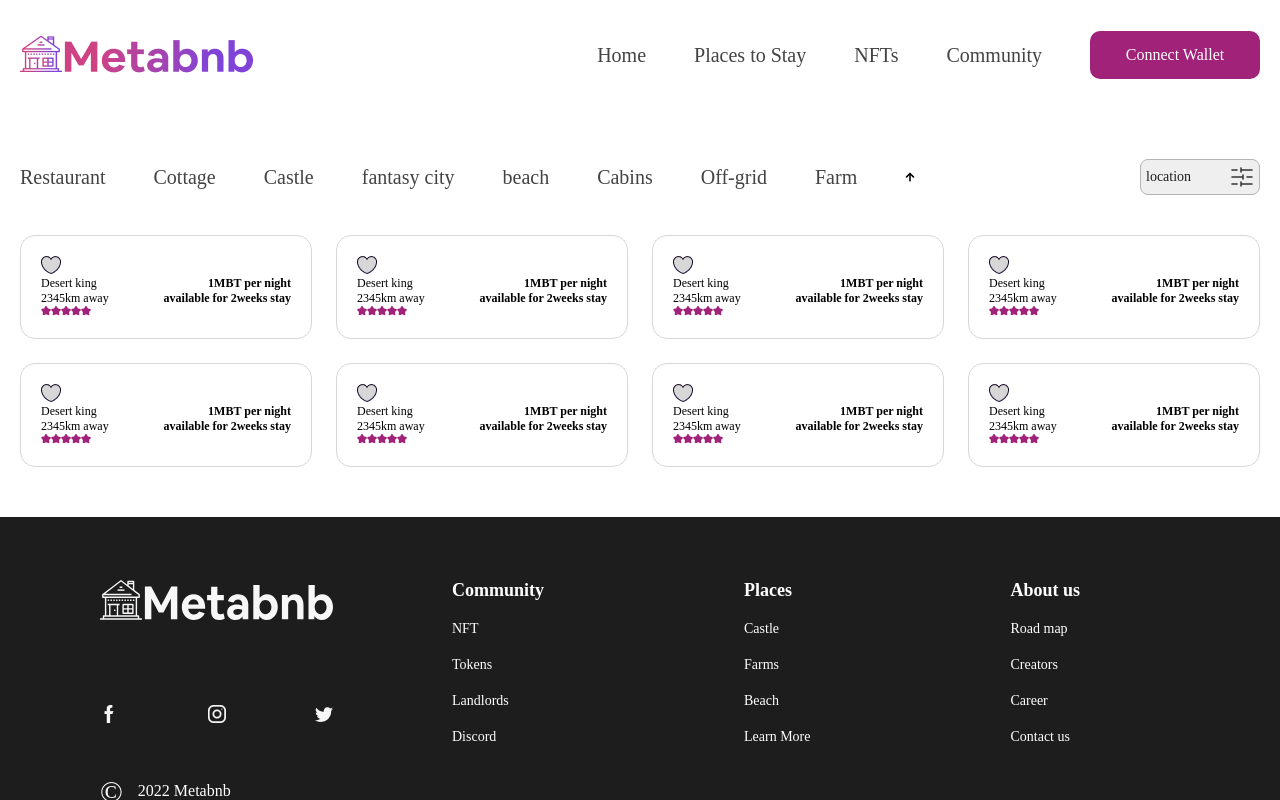
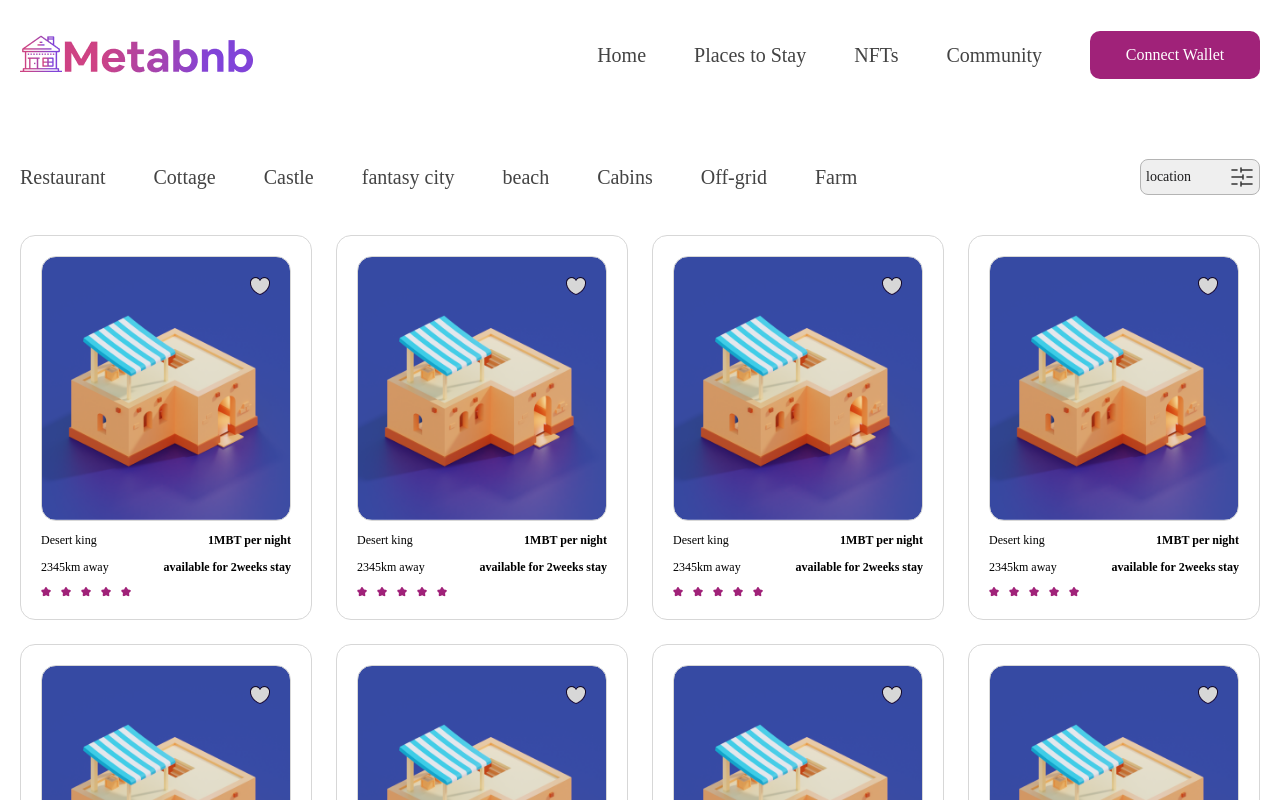
Before and after one commit to damolabolaji/meta-bnb, a React (Create React App) app: page /Placestostay in a window 1280 px wide. Shown: the top 800 px of the page. Built offline with nearby package versions, Linux system fonts and the light colour scheme; a web font is replaced by a local one.

Commit message:
style: NFT card component layout

```diff
--- a/src/AllPlaces.js
+++ b/src/AllPlaces.js
@@ -6,7 +6,7 @@ const AllPlaces = () => {
 
         <div className="featured-places">
 
-            <PlacesCard/>
+            <PlacesCard className='one'/>
             <PlacesCard/>
             <PlacesCard/>
             <PlacesCard/>
--- a/src/Placestostay.js
+++ b/src/Placestostay.js
@@ -49,7 +49,7 @@ const PlaceToStay = () => {
 
 
             <div className="featured-places">
-                <PlacesCard/>
+                <PlacesCard className="One"/>
                 <PlacesCard/>
                 <PlacesCard/>
                 <PlacesCard/>
--- a/src/components/Places.js
+++ b/src/components/Places.js
@@ -1,13 +1,14 @@
 import Heart from '../images/icons/heart.png';
 import Star from '../images/icons/star.png';
+import styles from '../index.css'
 
 
 
-const PlacesCard = () => {
+const PlacesCard = (props) => {
     return (
         <>
             <div className="card">
-                <div className='nft-bg'>
+                <div className={`nft-pic ${props.className}`}>
 
                     <i><img src={Heart} alt="heart icon" /></i>
                 </div>
--- a/src/index.css
+++ b/src/index.css
@@ -60,6 +60,10 @@ nav ul a{
   text-decoration: none;
   font-size: 2rem;
   margin-right: 4.8rem;
+}
+
+ul .nav-close-btn {
+  opacity: 0;
 }
 
 
@@ -222,10 +226,13 @@ section.sponsors {
 .card {
   display: flex;
   flex-direction: column;
+  justify-content: space-between;
   border: 1px solid #D7D7D7;
   border-radius: 1.5rem;
   background: linear-gradient(124.4deg, #FFFFFF 10.8%, #FFFFFF 87.34%);
   padding: 2rem;
+  height: 38.5rem;
+
 }
 
 .card p {
@@ -240,13 +247,30 @@ section.sponsors {
   font-weight: 600;
 }
 
-.indexOne .nft-bg {
+.nft-pic {
   background-image: url(./images/druid6.png);
-  width: 100%;
-  height: 200px;
+  background-position: center;
+  background-size: cover;
+  max-width: 100%;
+  height: 26.5rem;
+  border: 1px solid #D7D7D7;
+  border-radius: 1.5rem;
+  position: relative;
 }
 
+.nft-pic.one {
+  background-image: url(./images/aise1.png)
+}
 
+.card i {
+  position: absolute;
+  top: 2rem;
+  right: 2rem;
+}
+
+.card div:last-child img {
+  margin-right: 1rem;
+}
 /* ----- Learn More ----- */
 
 div.learnmore {
@@ -330,9 +354,7 @@ div.learnmore {
 
  /* ------ Places to Stay page ------- */
 
- /* .seconday-nav {
-   width: 124rem;
- } */
+
 
  .seconday-nav .btn {
   color: #1D1D1E;
@@ -340,11 +362,10 @@ div.learnmore {
   align-items: center;
   justify-content: space-between;
   padding: 5px;
-  width: 120px;
+  width: 12rem;
   border-radius: 8px;
   outline: none;
   border: 1px solid  #B4B4B4;
-
   font-size: 1.4rem;
  }
 
@@ -431,6 +452,8 @@ footer h4 span {
 }
 
 
+
+
 /* ----- Media Queries ------ */
 
 @media screen and (max-width: 1240px){
@@ -455,6 +478,9 @@ footer h4 span {
     width: 20rem;
 
   }
+
+
+
 
   /* ---Hero section---- */
 
@@ -594,7 +620,9 @@ align-items: center;
 		top: 2rem;
 		right: 2rem;
     color: #fff;
+    opacity: 1;
 	}
+
   .connect-btn {
     border: 1px solid #fff;
   }
@@ -751,5 +779,6 @@ align-items: center;
   .seconday-nav .btn {
     font-size: 1.2rem;
     margin-right: 0;
+    width: 10rem;
   }
 }
```
Also changed, not shown: src/components/modal.js (added, +15 -0 lines).
